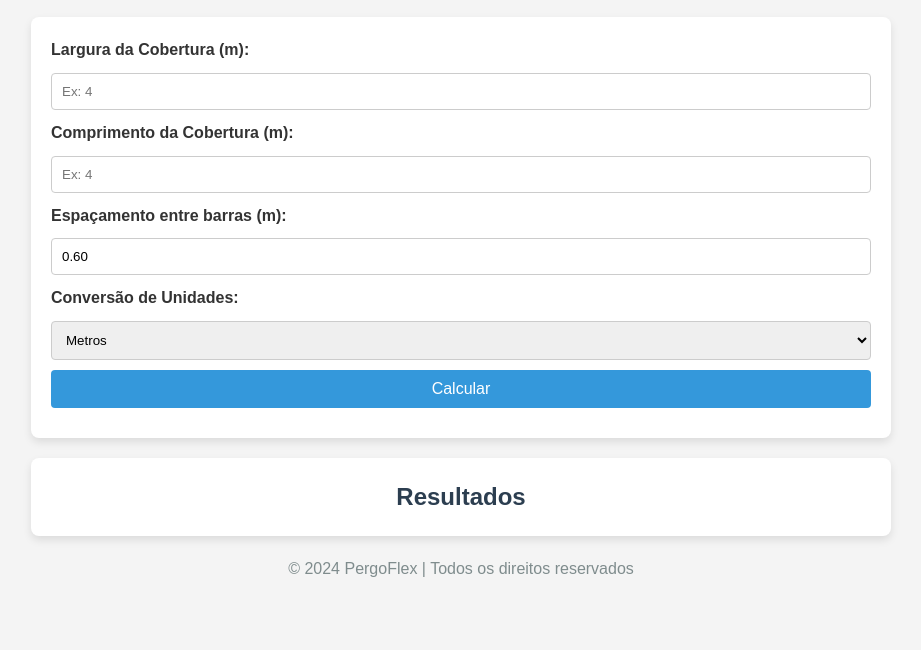
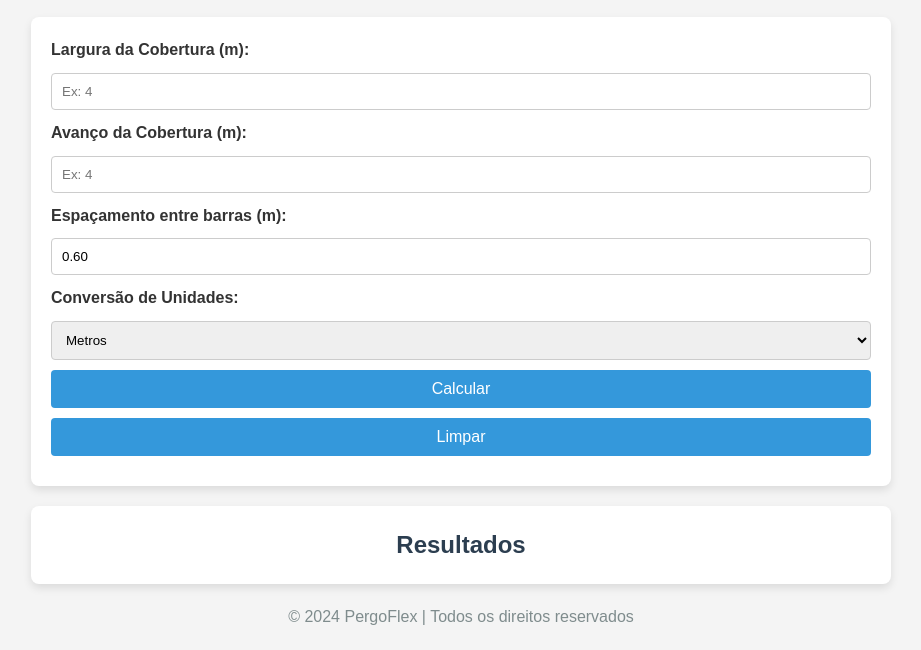
Before and after one commit to multiplastecnologia/calculadora-cobertura, a plain HTML site: page index.html in a window 1280 px wide. Shown: the part 267-917 px from the top of the page, without its empty margins (179-1100 px from the left). Before the commit the page ends 869 px from the top, so only its background shows below. Drawn offline with Linux system fonts and the light colour scheme.

Commit message:
index.html

```diff
--- a/index.html
+++ b/index.html
@@ -22,8 +22,8 @@
             <label for="largura">Largura da Cobertura (m):</label>
             <input type="number" id="largura" placeholder="Ex: 4" required>
 
-            <label for="comprimento">Comprimento da Cobertura (m):</label>
-            <input type="number" id="comprimento" placeholder="Ex: 4" required>
+            <label for="avanco">Avanço da Cobertura (m):</label>
+            <input type="number" id="avanco" placeholder="Ex: 4" required>
 
             <label for="espaco">Espaçamento entre barras (m):</label>
             <input type="number" id="espaco" value="0.60" required>
@@ -34,7 +34,11 @@
                 <option value="centimetros">Centímetros</option>
             </select>
 
-            <button onclick="calcular()">Calcular</button>
+            <!-- Botões -->
+            <div class="button-container">
+                <button onclick="calcular()" class="btn-calcular">Calcular</button>
+                <button onclick="limpar()" class="btn-limpar">Limpar</button>
+            </div>
         </div>
 
         <div class="result-container">
```
